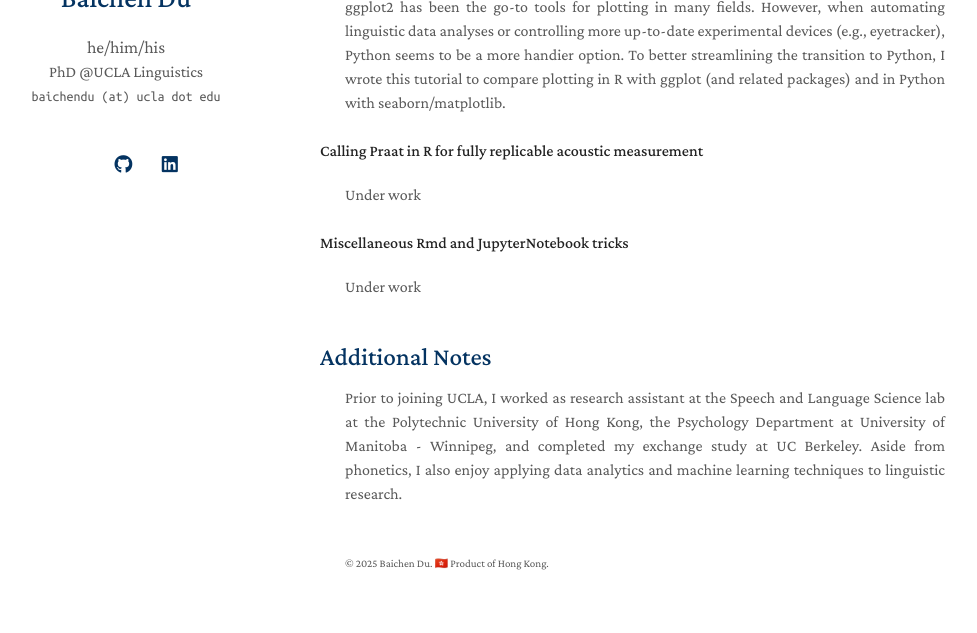
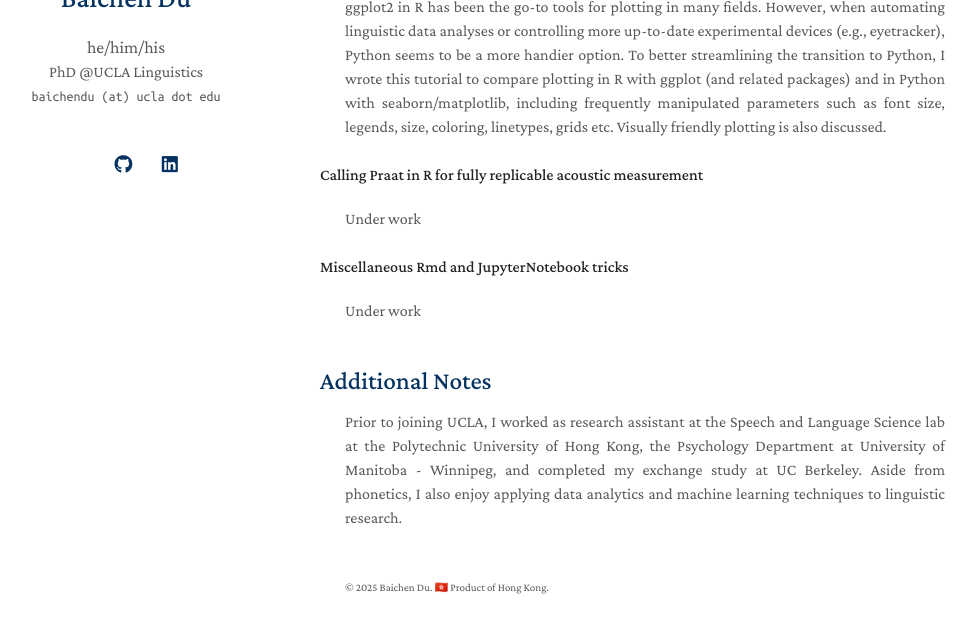
Before and after one commit to baichen-du/baichen-du.github.io, a Jekyll site: the page built from index.md, in a window 1280 px wide and 900 px high, scrolled down 2366 px, cut to the strip 262-895 px from the top of the window. Shown: the whole strip, without its empty margins (150-1127 px from the left). Built offline with Jekyll 4.4.1, drawn with Linux system fonts in a browser that asks for light colours; a style sheet for code colours, icons or effects is not loaded; our own code applies the rules of GitHub Pages for plain Markdown files.

Commit message:
Update index.md

```diff
--- a/index.md
+++ b/index.md
@@ -109,7 +109,7 @@
 <br>
 **Plotting in Python and R: A side-by-side comparison**
 <div style="text-align: justify">
-ggplot2 has been the go-to tools for plotting in many fields. However, when automating linguistic data analyses or controlling more up-to-date experimental devices (e.g., eyetracker), Python seems to be a more handier option. To better streamlining the transition to Python, I wrote this tutorial to compare plotting in R with ggplot (and related packages) and in Python with seaborn/matplotlib.
+ggplot2 in R has been the go-to tools for plotting in many fields. However, when automating linguistic data analyses or controlling more up-to-date experimental devices (e.g., eyetracker), Python seems to be a more handier option. To better streamlining the transition to Python, I wrote this tutorial to compare plotting in R with ggplot (and related packages) and in Python with seaborn/matplotlib, including frequently manipulated parameters such as font size, legends, size, coloring, linetypes, grids etc. Visually friendly plotting is also discussed.
 </div>
 <br>
 **Calling Praat in R for fully replicable acoustic measurement**
```
